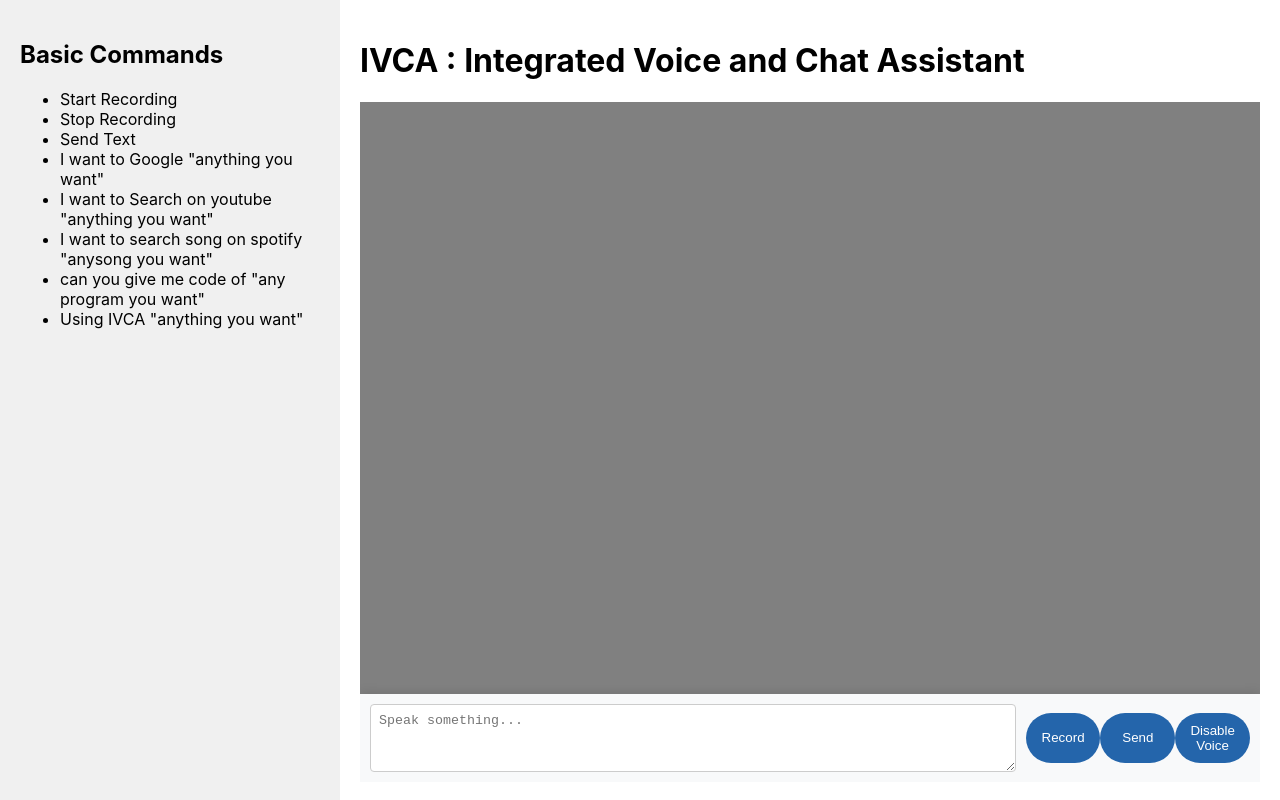
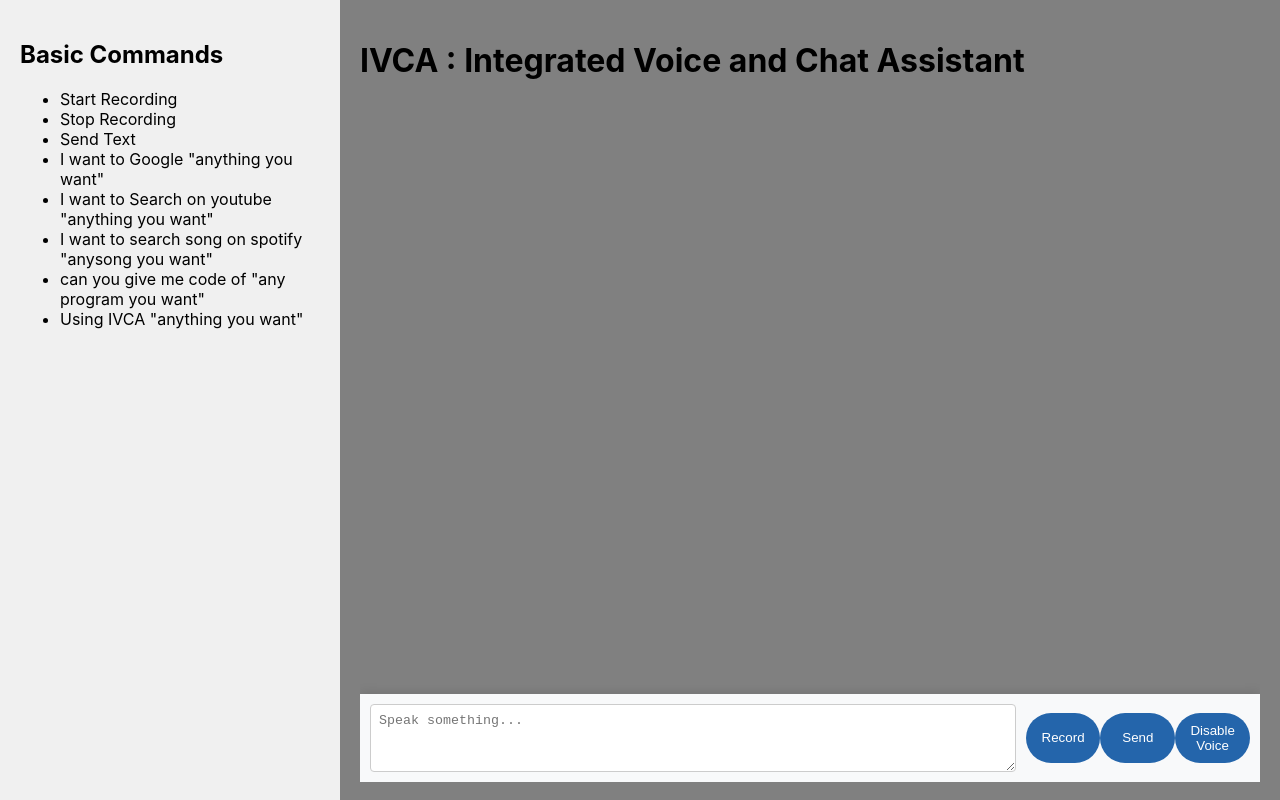
Before and after one commit to SMunde15/IVCA_Assistant, a React (Create React App) app: page / in a window 1280 px wide. Built offline with nearby package versions, Linux system fonts and the light colour scheme.

Commit message:
Change: style

```diff
--- a/src/App.css
+++ b/src/App.css
@@ -1,6 +1,7 @@
 .layout {
   display: flex;
   height: 100vh;
+  background-color: grey;
 }
 
 .sidebar {
--- a/src/styles.css
+++ b/src/styles.css
@@ -3,7 +3,7 @@
   flex-direction: column;
   height: 85vh;
   overflow-x: hidden;
-  background-color: grey;
+  /* background-color: grey; */
 }
 
 .responses {
```
